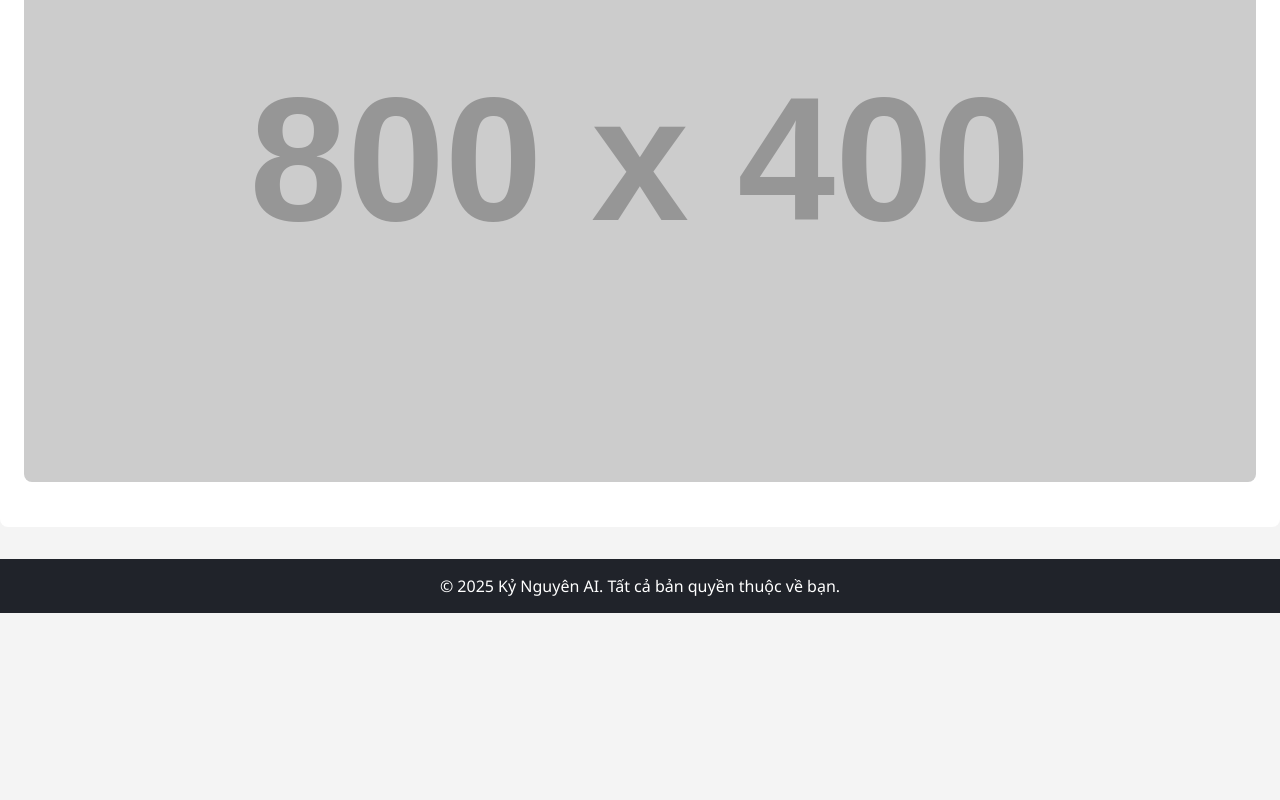
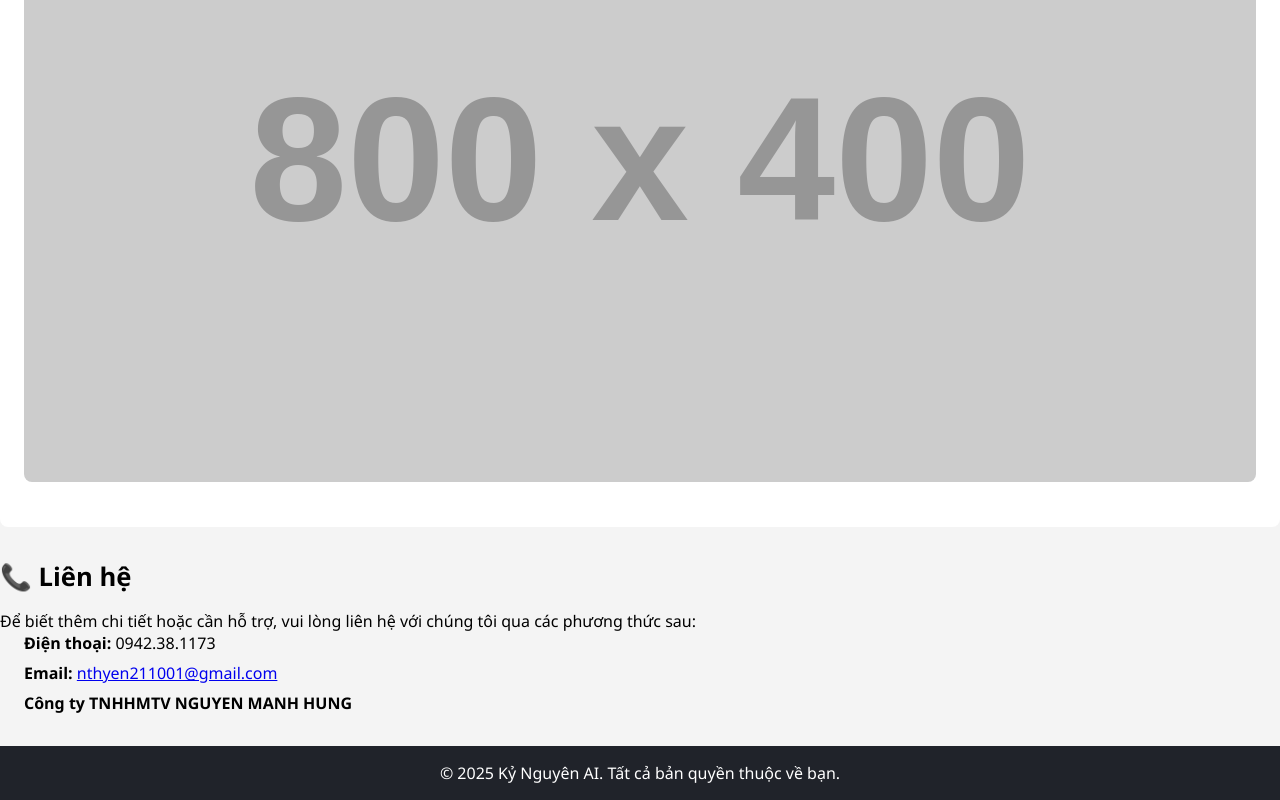
Before and after one commit to Manhhungg1609/manhhung-AI-, a plain HTML site: page index.html in a window 1280 px wide. Shown: the part 5208-6008 px from the top of the page. Before the commit the page ends 5821 px from the top, so only its background shows below. Drawn offline with Linux system fonts and the light colour scheme; placeholder pictures from the web are drawn by us.

Commit message:
Update index.html

```diff
--- a/index.html
+++ b/index.html
@@ -76,6 +76,18 @@
       <p>AI sẽ tiếp tục phát triển mạnh mẽ trong các lĩnh vực mới như tự động hóa, sáng tạo nghệ thuật, và thậm chí là nghiên cứu khoa học. Các tiến bộ trong AI có thể mang đến những thay đổi sâu rộng, không chỉ trong các ngành công nghiệp mà còn trong cuộc sống hàng ngày của chúng ta.</p>
       <img src="https://via.placeholder.com/800x400?text=Future+of+AI" alt="Future of AI" class="image-responsive">
     </section>
+
+    <!-- Liên hệ -->
+    <section id="contact" class="contact">
+      <h2>📞 Liên hệ</h2>
+      <p>Để biết thêm chi tiết hoặc cần hỗ trợ, vui lòng liên hệ với chúng tôi qua các phương thức sau:</p>
+      <ul>
+        <li><strong>Điện thoại:</strong> 0942.38.1173</li>
+        <li><strong>Email:</strong> <a href="mailto:nthyen211001@gmail.com">nthyen211001@gmail.com</a></li>
+        <li><strong>Công ty TNHHMTV NGUYEN MANH HUNG</strong></li>
+      </ul>
+    </section>
+
   </main>
 
   <footer>
```
